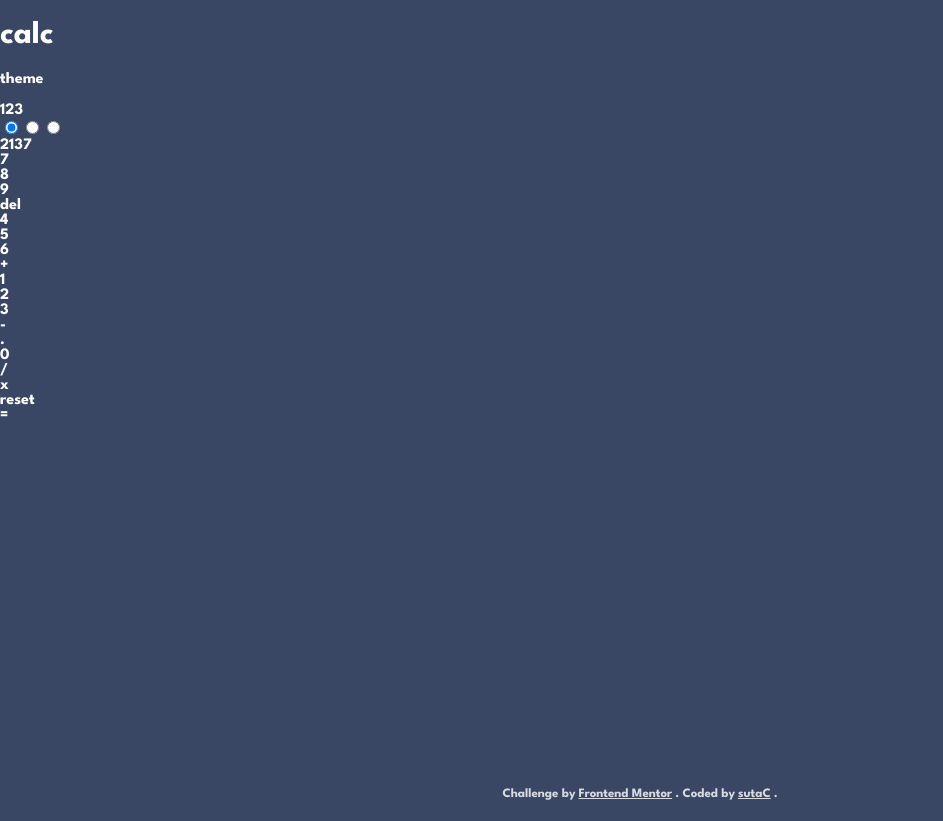
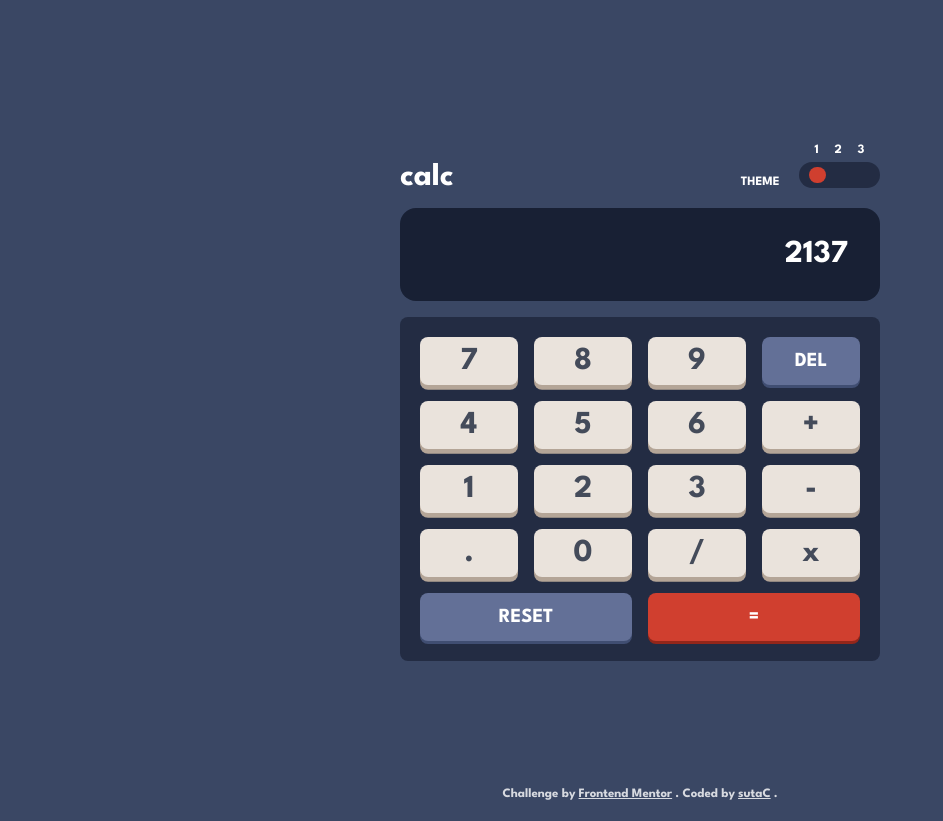
Before and after one commit to sutaC/Calculator-app, a Next.js app: page / in a window 1280 px wide. Shown: the whole page, without its empty margins (0-943 px from the left). After the commit the page ends 800 px from the top, so only its background shows below. Built offline with nearby package versions, Linux system fonts and the light colour scheme.

Commit message:
General styling

```diff
--- a/src/app/globals.css
+++ b/src/app/globals.css
@@ -8,6 +8,10 @@ html,
 input,
 button {
     font-family: 'League Spartan', sans-serif;
+}
+
+:root {
+    --sz-text-big: 2rem;
 }
 
 :root,
@@ -63,9 +67,8 @@ button {
 
     --clr-text-contrast: hsl(52, 100%, 62%);
     --clr-text: hsl(0, 0%, 100%);
-    --clt-text-primary: hsl(198, 20%, 13%);
+    --clr-text-primary: hsl(198, 20%, 13%);
 }
-
 
 body {
     margin: 0;
@@ -73,4 +76,12 @@ body {
     min-height: 100vh;
     background: var(--clr-main-bg);
     color: var(--clr-text);
+
+    display: grid;
+    align-items: center;
 }
+
+h1,
+p {
+    margin: 0;
+}
--- /dev/null
+++ b/src/app/page.module.css
@@ -0,0 +1,4 @@
+.main {
+    width: clamp(30%, 30rem, 90%);
+    margin: auto;
+}
--- a/src/app/page.tsx
+++ b/src/app/page.tsx
@@ -1,13 +1,18 @@
 import Header from "@/components/header";
 import Display from "@/components/display";
 import Board from "@/components/board";
+import styles from "./page.module.css";
 
 export default function Home() {
 	return (
 		<>
-			<Header></Header>
-			<Display text='2137'></Display>
-			<Board></Board>
+			<main className={styles.main}>
+				<Header></Header>
+
+				<Display text='2137'></Display>
+
+				<Board></Board>
+			</main>
 		</>
 	);
 }
--- a/src/components/board.module.css
+++ b/src/components/board.module.css
@@ -0,0 +1,50 @@
+.board {
+    display: grid;
+    grid-template-columns: repeat(4, 1fr);
+    gap: 1rem;
+
+    padding: 1.25rem;
+
+    border-radius: 0.5rem;
+    background: var(--clr-elements-bg);
+}
+
+.key {
+    display: grid;
+    align-content: center;
+    justify-content: center;
+
+    min-height: 3rem;
+    padding: 0.5rem 1rem;
+
+    border: none;
+    border-radius: 0.5rem;
+    box-shadow: 0 0.15em var(--clr-key-neutral-shadow);
+
+    font-size: var(--sz-text-big);
+    color: var(--clr-text-contrast);
+    background: var(--clr-key-neutral-bg);
+}
+
+.key.double.left {
+    grid-column: 1 / 3;
+}
+
+.key.double.right {
+    grid-column: 3 / 5;
+}
+
+.key.primary {
+    font-size: 1.25em;
+    color: var(--clr-text-primary, --clr-text);
+    background: var(--clr-key-primary-bg);
+    box-shadow: 0 0.15em var(--clr-key-primary-shadow);
+}
+
+.key.secondary {
+    text-transform: uppercase;
+    font-size: 1.25em;
+    color: var(---clr-text);
+    background: var(--clr-key-secondary-bg);
+    box-shadow: 0 0.15em var(--clr-key-secondary-shadow);
+}
--- a/src/components/board.tsx
+++ b/src/components/board.tsx
@@ -3,24 +3,32 @@ import styles from "./board.module.css";
 export default function Board() {
 	return (
 		<div className={styles.board}>
-			<div className={styles.key}>7</div>
-			<div className={styles.key}>8</div>
-			<div className={styles.key}>9</div>
-			<div className={(styles.key, styles.secondary)}>del</div>
-			<div className={styles.key}>4</div>
-			<div className={styles.key}>5</div>
-			<div className={styles.key}>6</div>
-			<div className={styles.key}>+</div>
-			<div className={styles.key}>1</div>
-			<div className={styles.key}>2</div>
-			<div className={styles.key}>3</div>
-			<div className={styles.key}>-</div>
-			<div className={styles.key}>.</div>
-			<div className={styles.key}>0</div>
-			<div className={styles.key}>/</div>
-			<div className={styles.key}>x</div>
-			<div className={(styles.key, styles.secondary)}>reset</div>
-			<div className={(styles.key, styles.primary)}>=</div>
+			<button className={styles.key}>7</button>
+			<button className={styles.key}>8</button>
+			<button className={styles.key}>9</button>
+			<button className={`${styles.key} ${styles.secondary}`}>del</button>
+			<button className={styles.key}>4</button>
+			<button className={styles.key}>5</button>
+			<button className={styles.key}>6</button>
+			<button className={styles.key}>+</button>
+			<button className={styles.key}>1</button>
+			<button className={styles.key}>2</button>
+			<button className={styles.key}>3</button>
+			<button className={styles.key}>-</button>
+			<button className={styles.key}>.</button>
+			<button className={styles.key}>0</button>
+			<button className={styles.key}>/</button>
+			<button className={styles.key}>x</button>
+			<button
+				className={`${styles.key} ${styles.secondary} ${styles.double} ${styles.left}`}
+			>
+				reset
+			</button>
+			<button
+				className={`${styles.key} ${styles.primary} ${styles.double} ${styles.right}`}
+			>
+				=
+			</button>
 		</div>
 	);
 }
--- a/src/components/display.module.css
+++ b/src/components/display.module.css
@@ -0,0 +1,11 @@
+.display {
+    width: 100%;
+    margin: 0.5em 0;
+    padding: 1em;
+
+    border-radius: 1rem;
+
+    background: var(--clr-screen-bg);
+    font-size: var(--sz-text-big);
+    text-align: right;
+}
--- a/src/components/header.module.css
+++ b/src/components/header.module.css
@@ -0,0 +1,15 @@
+.header {
+    display: flex;
+    justify-content: space-between;
+    align-items: baseline;
+}
+
+.wrap {
+    display: flex;
+    align-items: flex-end;
+    justify-content: space-between;
+    gap: 1.5em;
+
+    text-transform: uppercase;
+    font-size: 0.8rem;
+}
--- a/src/components/header.tsx
+++ b/src/components/header.tsx
@@ -3,10 +3,10 @@ import MultiToggle from "./multiToggle";
 
 export default function Header() {
 	return (
-		<header>
+		<header className={styles.header}>
 			<h1>calc</h1>
 
-			<div className='wrap'>
+			<div className={styles.wrap}>
 				<p>theme</p>
 				<MultiToggle states={3}></MultiToggle>
 			</div>
--- a/src/components/multiToggle.module.css
+++ b/src/components/multiToggle.module.css
@@ -1,3 +1,40 @@
-.multiToggle {
-    /*  */
+.multiToggle {}
+
+.headers {
+    display: flex;
+    align-items: center;
+    justify-content: space-evenly;
 }
+
+.headers>label,
+.toggleBox {
+    margin: 0 0.33rem;
+}
+
+.headers,
+.toggle {
+
+    padding: 0.33rem;
+}
+
+.toggle {
+    background: var(--clr-elements-bg);
+    border-radius: 1rem;
+}
+
+.toggleBox {
+    visibility: hidden;
+    position: relative;
+}
+
+.toggleBox:checked::after {
+    position: absolute;
+    content: "";
+
+    width: 125%;
+    aspect-ratio: 1;
+    border-radius: 100%;
+
+    visibility: visible;
+    background-color: var(--clr-key-primary-bg);
+}
--- a/src/components/multiToggle.tsx
+++ b/src/components/multiToggle.tsx
@@ -8,9 +8,6 @@ export default function MultiToggle(params: { states: number }) {
 	}
 
 	const states: JSX.Element[] = [];
-	for (let i = 0; i < params.states; i++) {
-		states.push(<label htmlFor={"toggleBox-" + (i + 1)}>{i + 1}</label>);
-	}
 
 	const [selectedOption, setSelectedOption] = useState(1);
 	const onChangeEvent = new CustomEvent("change", {
@@ -19,15 +16,21 @@ export default function MultiToggle(params: { states: number }) {
 
 	const toggles: JSX.Element[] = [];
 	for (let i = 0; i < params.states; i++) {
+		states.push(
+			<label key={i} htmlFor={"toggleBox-" + (i + 1)}>
+				{i + 1}
+			</label>
+		);
 		toggles.push(
 			<input
 				className={styles.toggleBox}
 				id={"toggleBox-" + (i + 1)}
 				type='radio'
+				key={i}
 				name='toggle'
 				value={i + 1}
 				checked={selectedOption === i + 1}
-				onClick={(event: any) => {
+				onChange={(event: any) => {
 					setSelectedOption(Number(event.target.value));
 					dispatchEvent(onChangeEvent);
 				}}
```
